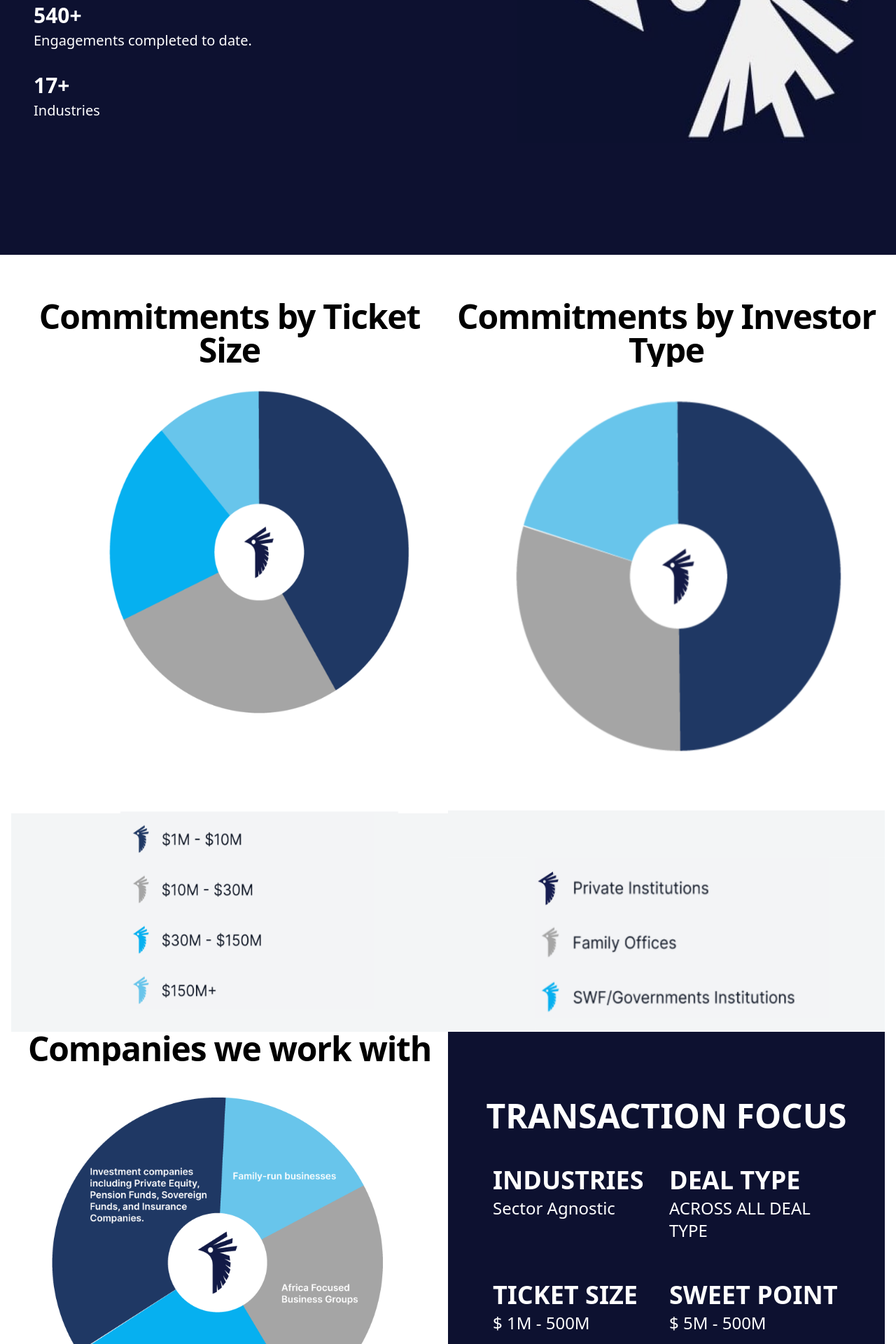
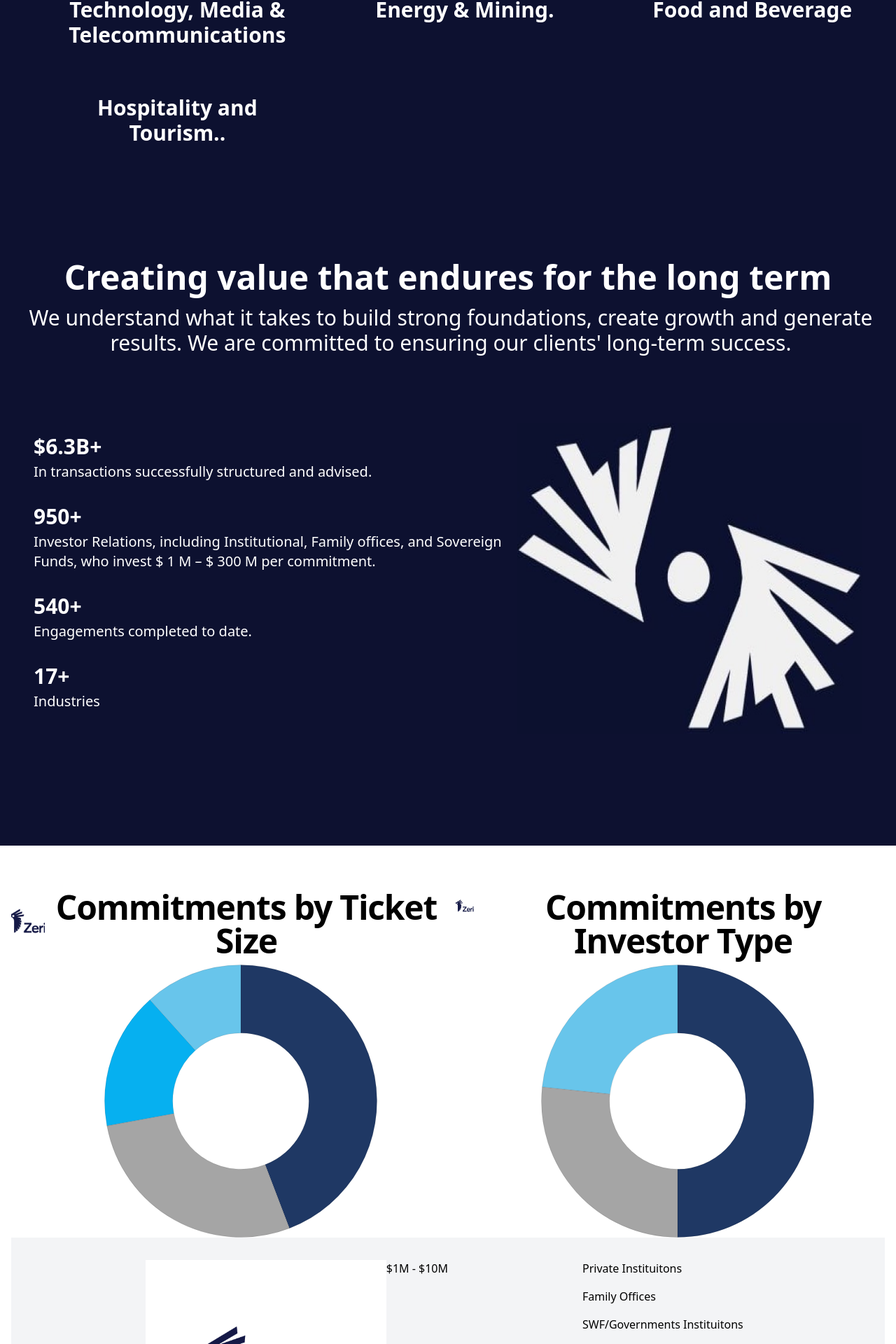
Before and after one commit to Edmund044/zeri-capital, a Next.js app: page /capabilities in a window 1280 px wide. Shown: the part 2920-4840 px from the top of the page at 70% size. Built offline with nearby package versions, Linux system fonts and the light colour scheme.

Commit message:
made changes after revison

```diff
--- a/package.json
+++ b/package.json
@@ -20,6 +20,7 @@
     "react-bootstrap": "^2.10.3",
     "react-chartjs-2": "^5.2.0",
     "react-dom": "^17.0.0 || ^18.0.0",
+    "react-google-charts": "^4.0.1",
     "react-responsive-carousel": "^3.2.23"
   },
   "devDependencies": {
--- a/src/components/heros/HeroSectionWithCardsAndLogo.js
+++ b/src/components/heros/HeroSectionWithCardsAndLogo.js
@@ -7,9 +7,9 @@ export default function HeroSectionWithCardsAndLogo(props) {
 <section className={props.sectionClass}>
 <div className="px-4 py-8 sm:px-6 sm:py-12 lg:px-8">
   <div className="text-center">
-    <h1 className=" mb-4 text-3xl lg:text-4xl font-extrabold font-heading md:text-5xl xl:text-5xl text-center">{props.heading}</h1>
+    <h1 className={props.classHeading}>{props.heading}</h1>
 
-    <p className="mb-6 font-body ml-2 text-xl lg:text-3xl lg:mb-8 ">
+    <p className={props.classSubHeading1}>
       {props.subheading1}
     </p>
     <p className="mb-6 font-body ml-2 text-xl lg:text-3xl lg:mb-8 ">
--- a/src/pages/capabilities.js
+++ b/src/pages/capabilities.js
@@ -13,6 +13,66 @@ import HeroSectionImageInGrid from "@/components/heros/HeroSectionImageInGrid";
 import Image from 'next/image'
 import HeroSectionWithVerticalCardsAndLogo from "@/components/heros/HeroSectionWithVerticalCardsAndLogo";
 import CardWithNoimage from "@/components/cards/CardWithNoimage";
+import dynamic from 'next/dynamic';
+import 'chart.js/auto';
+const Doughnut = dynamic(() => import('react-chartjs-2').then((mod) => mod.Doughnut), {
+  ssr: false,
+});
+const data = {
+  datasets: [
+    {
+      labels: [
+        '$1M - $10M',
+        '$10M - $30M',
+        '$30M - $150M',
+        '$150M+'
+      ],
+      data: [19, 12, 7, 5],
+      backgroundColor: [
+        'rgba(31, 56, 100, 1)',
+        'rgba(165, 165, 165, 1)',
+        'rgba(6, 176, 240, 1)',
+        'rgba(104, 197, 235, 1)',
+      ],
+      borderColor: [
+        'rgba(0, 0, 0, 0.1)',
+        'rgba(0, 0, 0,0.1)',
+        'rgba(0, 0, 0,0.1)',
+        'rgba(0, 0, 0, 0.1)',
+      ],
+      borderWidth: 1,
+    },
+  ],
+  options:{
+    cutout: '40%',
+    radius: '50%',}
+};
+const data2 = {
+  datasets: [
+    {
+      labels: [
+        'Private Instituitons',
+        'Family Offices',
+        'SWF/Governments Instituitons',
+      ],
+      data: [15,8,7],
+      backgroundColor: [
+        'rgba(31, 56, 100, 1)',
+        'rgba(165, 165, 165, 1)',
+        'rgba(104, 197, 235, 1)',
+      ],
+      borderColor: [
+        'rgba(0, 0, 0, 0.1)',
+        'rgba(0, 0, 0,0.1)',
+        'rgba(0, 0, 0, 0.1)',
+      ],
+      borderWidth: 1,
+    },
+  ],
+  options:{
+    cutout: '40%',
+    radius: '50%',}
+};
 export default function Capabilities() {
     return (
         <div className="bg-white">
@@ -67,6 +127,59 @@ export default function Capabilities() {
                   },
               ]}
         />
+        <HeroSectionWithCardsAndLogo
+      heading="INDUSTRIES"
+      subheading1="We are sector agnostic though largely provide advice and understanding in sectors that have high impact."
+      subheading2=""
+      classHeading="mb-4 text-3xl lg:text-4xl text-white font-extrabold font-heading md:text-5xl xl:text-5xl text-center"
+      classSubHeading1="mb-6 font-body text-white ml-2 text-xl lg:text-3xl lg:mb-8 "
+      sectionClass="bg-accent"
+      cardClassHeading="mt-4 text-3xl font-bold ml-12 text-gray-700 text-white text-center font-heading"
+      cardClassSubHeading="mt-1 text-center lg:mx-12 text-xl text-white"
+      cardClassBackground="mt-8 bg-accent grid grid-cols-1 lg:gap-4 md:grid-cols-2 lg:grid-cols-3"
+      contents={[
+        {
+          title: "Financial Services.",
+          subheading: ""
+          },
+          {
+            title: "Manufacturing.",
+            subheading: ""
+          },
+          {
+            title: "Agriculture, Agri-business, and Agro-processing.",
+            subheading: ""
+          },
+          {
+            title: "FMCG and Retail Services.",
+            subheading: ""
+          },
+          {
+            title: "Education Services.",
+            subheading: ""
+            },
+            {
+              title: "Real Estate and Housing. ",
+              subheading: ""
+            },
+            {
+              title: "Technology, Media & Telecommunications",
+              subheading: ""
+            },
+            {
+              title: "Energy & Mining.",
+              subheading: ""
+            },
+            {
+              title: "Food and Beverage",
+              subheading: ""
+            },
+            {
+              title: "Hospitality and Tourism..",
+              subheading: ""
+            },
+      ]}
+      />
         {/* <HeroSectionHorizontalScrollCard
           heading="Industries"
           subheading="We are sector agnostic though largely provide advice and understanding in sectors that have high impact:"
@@ -110,36 +223,42 @@ export default function Capabilities() {
 
                     <div  className="lg:col-span-6 lg:px-auto ">
 
-                        <h1 className="font-bold text-center text-4xl lg:text-5xl tracking-tight">Commitments by Ticket Size</h1>
-                    {/* <Image
-                              src="/images/commitment_1.png"
-                              alt="Picture of the author"
-                              width={1000}
-                              height={400}
-                              /> */}
-                                          <img
+                        <h1 className="font-bold text-center text-3xl flex lg:text-5xl tracking-tight"> <img src="/images/zeri_logo.jpeg" className="lg:w-12 w-12 flex-1 object-cover" />Commitments by Ticket Size</h1>
+
+      <div style={{ width: '400px', height: '400px' }} className="lg:ml-32">
+      <Doughnut data={data} />
+    </div>
+    <div className="bg-gray-100 lg:py-8 mx-auto">
+      <p className="lg:ml-48 lg:mb-4 flex"><img src="/images/zeri_logo.jpeg" className="lg:w-[12px] w-12 flex-grow object-cover" />$1M - $10M</p>
+      <p className="lg:ml-48 lg:mb-4"><img src="/images/zeri_logo.jpeg" className="lg:w-12 w-12 flex-1 object-cover" />$10M - $30M</p>
+      <p className="lg:ml-48 lg:mb-4"><img src="/images/zeri_logo.jpeg" className="lg:w-12 w-12 flex-1 object-cover" />$30M - $150M</p>
+      <p className="lg:ml-48 lg:mb-4"><img src="/images/zeri_logo.jpeg" className="lg:w-12 w-12 flex-1 object-cover" />$150M+</p>
+
+      </div>
+                                          {/* <img
               className="lg:h-[950px] lg:w-[1048px]"
               src="/images/commitment_1.png"
               alt="/"
-            ></img>
+            ></img> */}
 
                     </div>
-                    <div  className="lg:col-span-6 lg:px-auto ">
+                    <div  className="lg:col-span-6">
 
-                        <h1 className="font-bold text-center  text-4xl lg:text-5xl tracking-tight">Commitments by Investor Type</h1>
-                    {/* <Image
-                              src="/images/commitment_2.png"
-                              alt="Picture of the author"
-                              width={600}
-                              height={900}
-                              className="mt-2"
-                              />
-                 */}
-                                                           <img
+                        <h1 className="font-bold text-center text-3xl flex lg:text-5xl tracking-tight"><img src="/images/zeri_logo.jpeg" className="lg:h-12 h-12 flex-1 object-cover" />Commitments by Investor Type</h1>
+                        <div style={{ width: '400px', height: '400px' }} className="lg:ml-32">
+                          <Doughnut data={data2} />
+                        </div>
+                        <div className="bg-gray-100 lg:py-8 h-full">
+                          <p className="lg:ml-48 lg:mb-4">Private Instituitons</p>
+                          <p className="lg:ml-48 lg:mb-4">Family Offices</p>
+                          <p className="lg:ml-48 lg:mb-4">SWF/Governments Instituitons</p>
+                          </div>
+
+                                                           {/* <img
               className="lg:h-[950px] lg:w-[1048px]"
               src="/images/commitment_2.png"
               alt="/"
-            ></img>
+            ></img> */}
                     </div>
                     <div  className="lg:col-span-6 lg:px-auto ">
 
--- a/src/pages/career.js
+++ b/src/pages/career.js
@@ -27,6 +27,8 @@ export default function Career() {
       heading="Our Culture is about Our People"
       subheading1="The foundation of our culture is built on our core values.These values serve as the bedrock of our organization, inspiring us to excel and uphold the highest standards of integrity,innovation,and client satisfaction."
       subheading2="The Zerian values not only define our culture but also form the essence of why we do wht we do - To exist for th entrepreneur and accelerate the growth of Africa's most business."
+      classHeading="mb-4 text-3xl lg:text-4xl font-extrabold font-heading md:text-5xl xl:text-5xl text-center"
+      classSubHeading1="mb-6 font-body ml-2 text-xl lg:text-3xl lg:mb-8 "
       sectionClass="bg-gray-100"
       cardClassHeading="mt-4 text-3xl font-bold ml-12 text-gray-700 text-white text-center font-heading"
       cardClassSubHeading="mt-1 text-center lg:mx-12 text-xl text-white"
```
Also changed, not shown: 1 other file (tests, documents, lock files or other folders).
